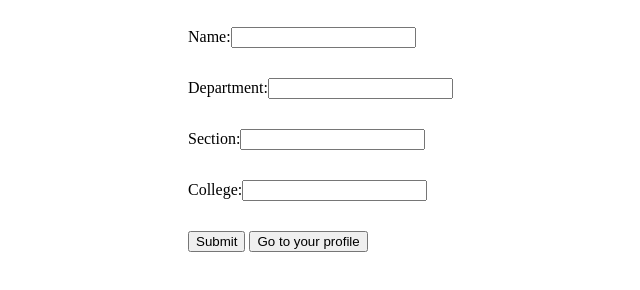
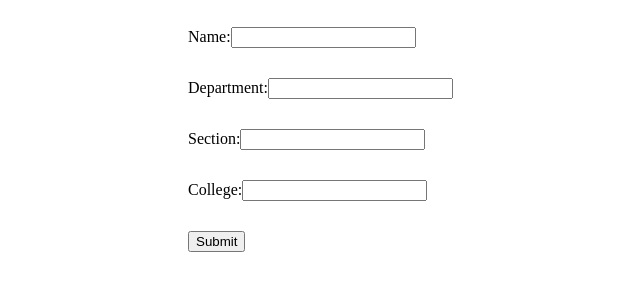
Before and after one commit to shivasankari3101/Sample, a plain HTML site: page index.html in a window 1280 px wide. Shown: the part 70-360 px from the top of the page, without its empty margins (270-910 px from the left). Drawn offline with Linux system fonts and the light colour scheme.

Commit message:
Update index.html

```diff
--- a/index.html
+++ b/index.html
@@ -20,8 +20,7 @@
 <div>
 	<span>College:</span><span><input type="text"></span>
 </div>
-<div><button id="submit">Submit</button>
-	<span><button><a href="index1.html">Go to your profile</a></button></span></div>
+<div><button id="submit">Submit</button></div>
 <p></p>
 </section>
 </body>
```
